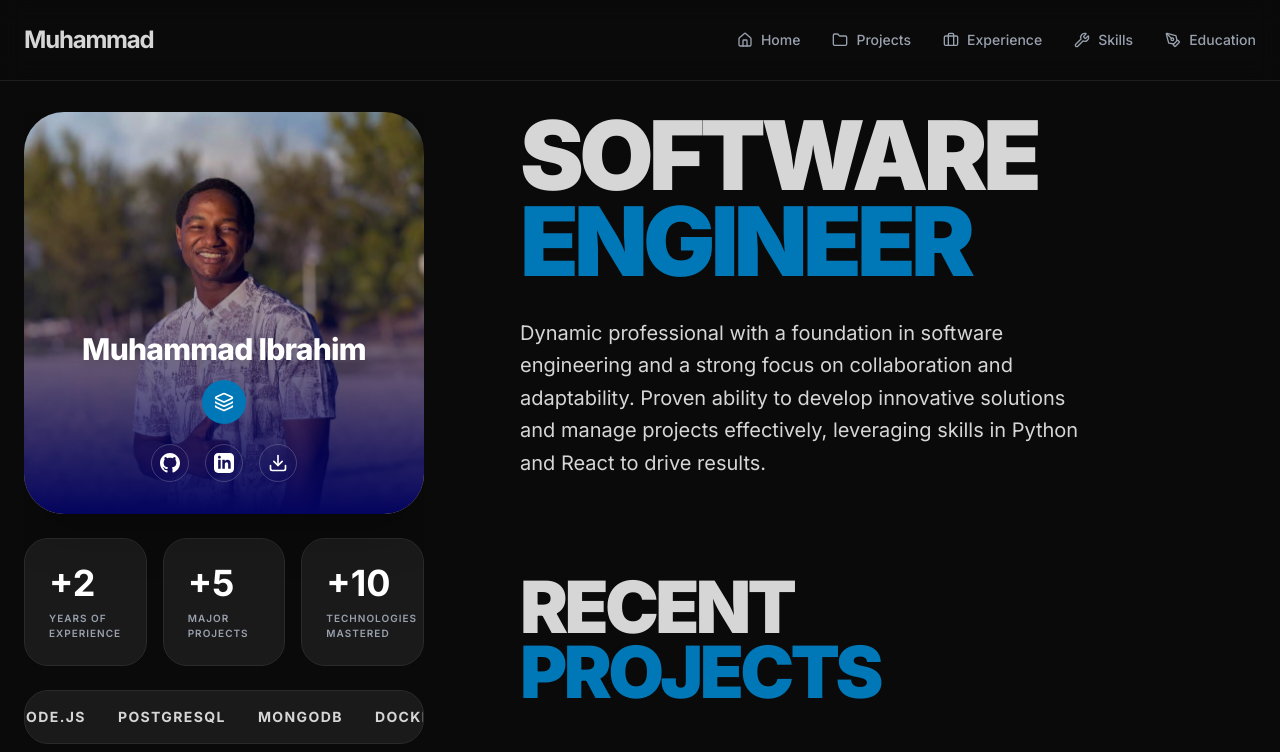
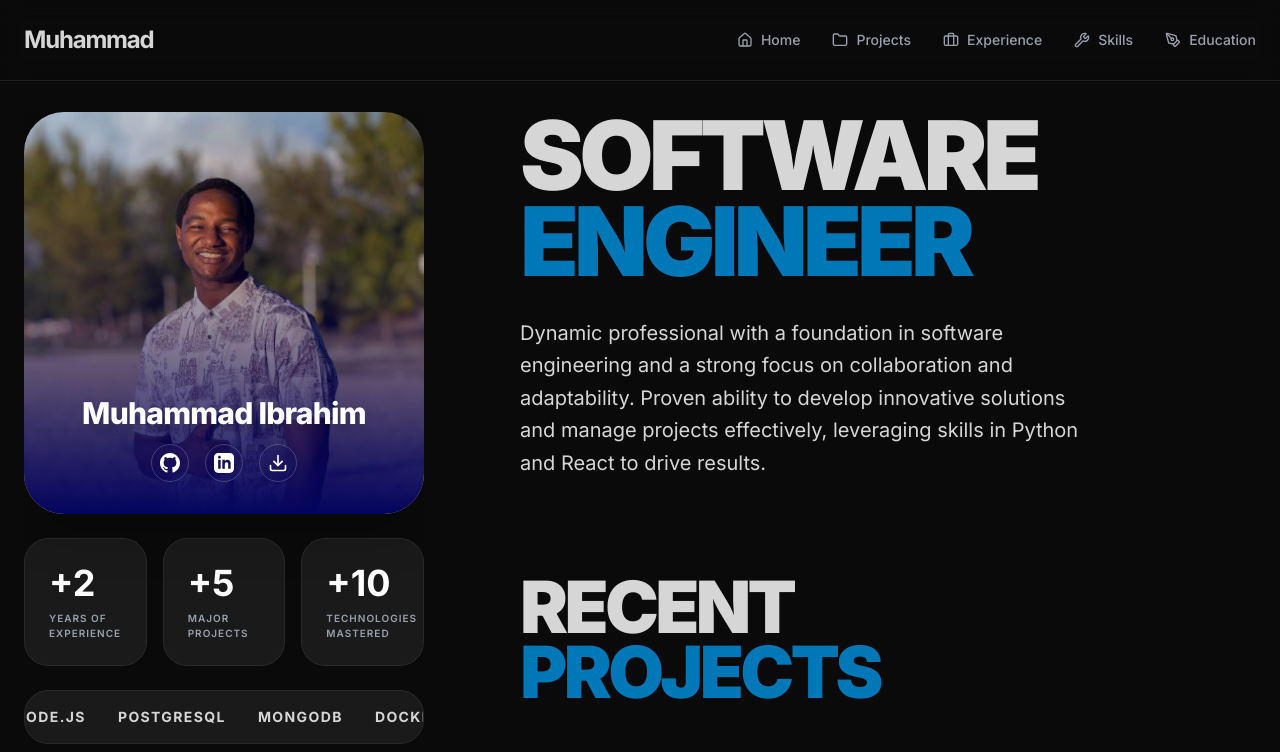
Before and after one commit to Mastermoh0/Muhammad-Ibrahim-Portfolio, a React (Vite) app: page / in a window 1280 px wide. Shown: the top 752 px of the page. Built offline with nearby package versions, Linux system fonts and the light colour scheme.

Commit message:
Remove decorative Layers icon from profile card

```diff
--- a/src/App.tsx
+++ b/src/App.tsx
@@ -172,10 +172,6 @@ const LeftPanel = () => {
         {/* Content overlaid at the bottom */}
         <div className="absolute bottom-0 left-0 right-0 p-8 flex flex-col items-center text-center">
           <h1 className="text-3xl font-extrabold text-white tracking-tight mb-3 leading-tight drop-shadow-lg">Muhammad Ibrahim</h1>
-
-          <div className="bg-[#0077B6] text-white p-3 rounded-full mb-5">
-            <Layers className="w-5 h-5" />
-          </div>
 
           <div className="flex items-center gap-4 text-white">
             <motion.a whileHover={{ scale: 1.1 }} href="https://github.com/Mastermoh0" target="_blank" rel="noopener noreferrer" className="p-2 border border-white/20 rounded-full hover:bg-white/10 transition-colors backdrop-blur-sm">
```
